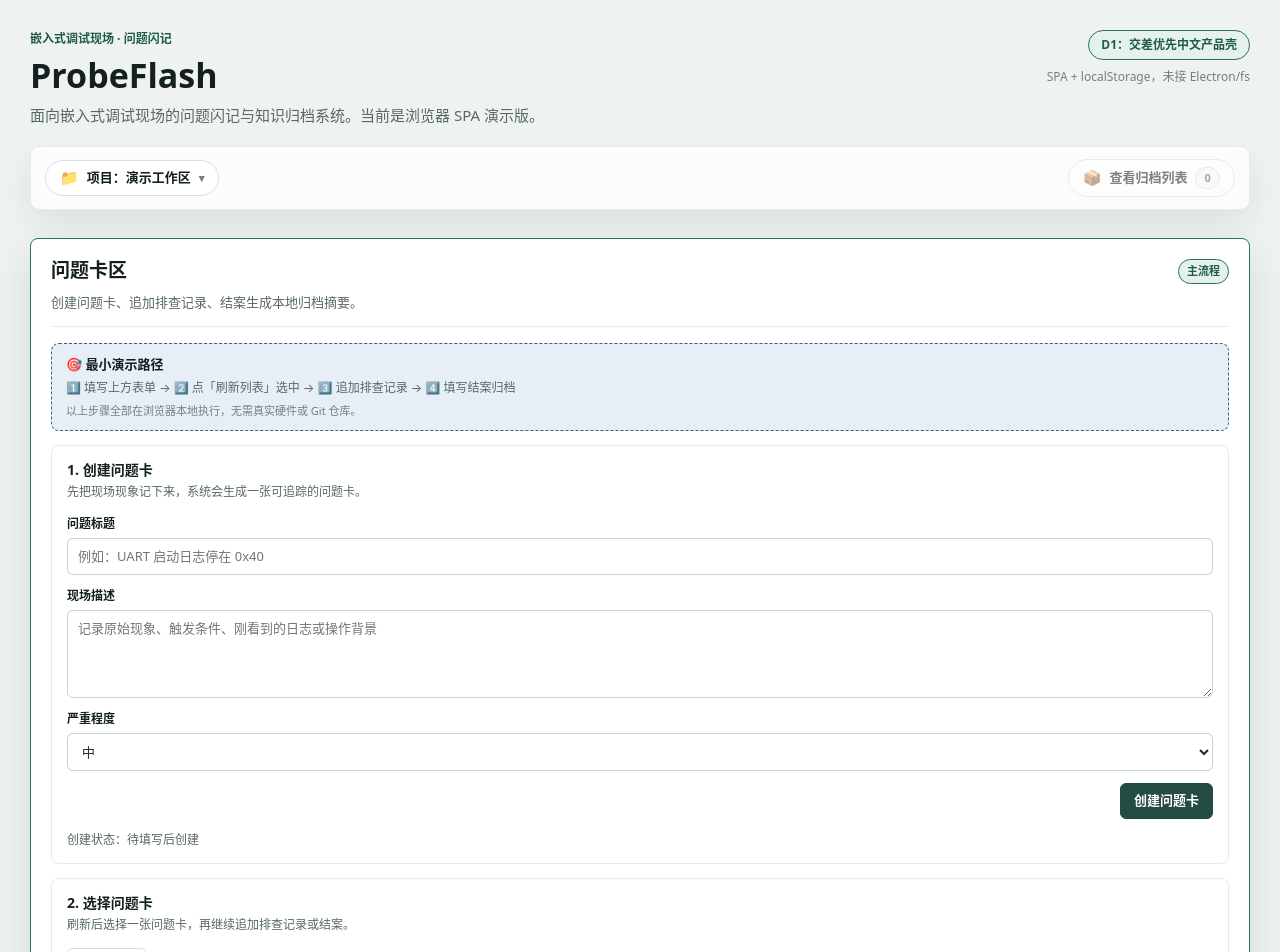
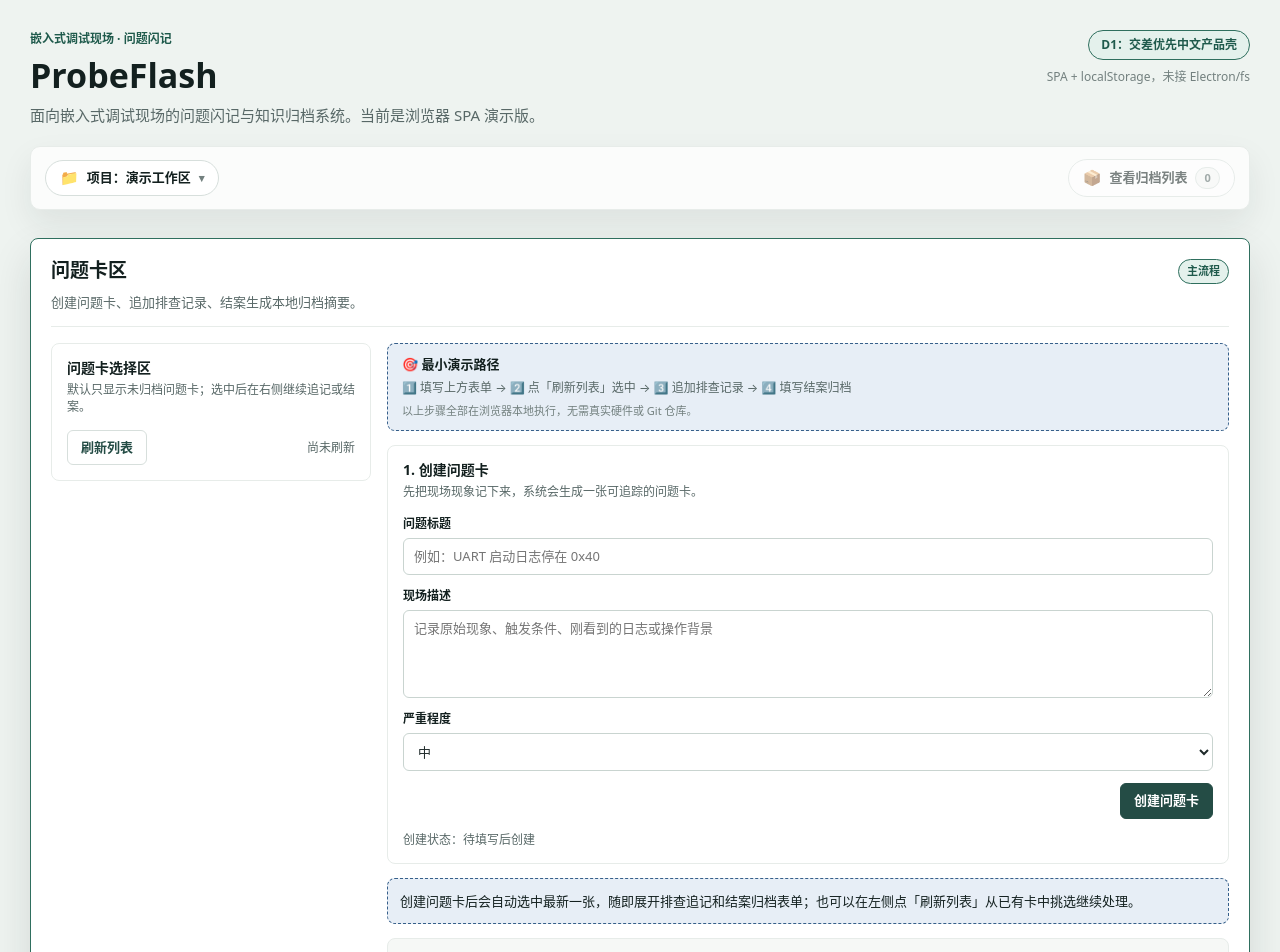
Before and after one commit to Jackrainman/AI_Hardware_Debug_Workspace, a React (Vite) app in the folder apps/desktop/: page / in a window 1280 px wide. Shown: the top 952 px of the page. Built offline with nearby package versions, Linux system fonts and the light colour scheme.

Commit message:
feat(desktop): add left issue rail

```diff
--- a/apps/desktop/src/App.css
+++ b/apps/desktop/src/App.css
@@ -695,6 +695,29 @@ select:focus-visible {
   gap: 14px;
 }
 
+.issue-workbench {
+  display: grid;
+  grid-template-columns: minmax(260px, 320px) minmax(0, 1fr);
+  align-items: start;
+  gap: 16px;
+}
+
+.issue-rail {
+  min-width: 0;
+}
+
+.issue-rail .list-view {
+  position: sticky;
+  top: 18px;
+}
+
+.issue-workspace {
+  display: flex;
+  flex-direction: column;
+  min-width: 0;
+  gap: 14px;
+}
+
 .demo-hint {
   display: flex;
   flex-direction: column;
@@ -1128,6 +1151,14 @@ select:focus-visible {
   .stage-tag {
     white-space: normal;
   }
+
+  .issue-workbench {
+    grid-template-columns: 1fr;
+  }
+
+  .issue-rail .list-view {
+    position: static;
+  }
 }
 
 @media (max-width: 560px) {
--- a/apps/desktop/src/App.tsx
+++ b/apps/desktop/src/App.tsx
@@ -244,8 +244,8 @@ function IssueCardListView({
   return (
     <div className="list-view" data-testid="issue-card-list">
       <div className="form-caption">
-        <h3>2. 选择问题卡</h3>
-        <p>刷新后选择一张问题卡，再继续追加排查记录或结案。</p>
+        <h3>问题卡选择区</h3>
+        <p>默认只显示未归档问题卡；选中后在右侧继续追记或结案。</p>
       </div>
       <div className="list-header">
         <button type="button" className="button-secondary" onClick={onRefresh}>
@@ -254,11 +254,11 @@ function IssueCardListView({
         <span className="storage-line" data-testid="list-summary">
           {result === null
             ? "尚未刷新"
-            : `有效 ${activeCards.length} 条 · 异常 ${result.invalid.length} 条`}
+            : `未归档 ${activeCards.length} 条 · 异常 ${result.invalid.length} 条`}
         </span>
       </div>
       {result && activeCards.length === 0 && result.invalid.length === 0 && (
-        <p className="empty-state">暂无问题卡。请先在上方表单填写标题并创建一张卡。</p>
+        <p className="empty-state">暂无未归档问题卡。请先在右侧创建一张卡。</p>
       )}
       {result && activeCards.length > 0 && (
         <ul className="list-items" data-testid="list-valid">
@@ -775,14 +775,18 @@ function IssuePane({ onCloseoutResult }: { onCloseoutResult: (summary: CloseoutS
 
   return (
     <div className="issue-pane-stack">
-      <DemoHint />
-      <IssueIntakeForm onCreated={handleCardCreated} />
+      <div className="issue-workbench">
+        <aside className="issue-rail" aria-label="问题卡选择区">
           <IssueCardListView
             result={cardList}
             selectedIssueId={selectedIssueId}
             onRefresh={refreshCardList}
             onSelect={handleSelect}
           />
+        </aside>
+        <section className="issue-workspace" aria-label="问题处理区">
+          <DemoHint />
+          <IssueIntakeForm onCreated={handleCardCreated} />
           <MainlineResultPanel
             selectedCard={selectedCard}
             recordCount={recordCount}
@@ -790,7 +794,7 @@ function IssuePane({ onCloseoutResult }: { onCloseoutResult: (summary: CloseoutS
           />
           {selectedIssueId === null && (
             <p className="empty-state issue-next-step">
-          创建问题卡后会自动选中最新一张，随即展开排查追记和结案归档表单；也可以点「刷新列表」从已有卡中挑选继续处理。
+              创建问题卡后会自动选中最新一张，随即展开排查追记和结案归档表单；也可以在左侧点「刷新列表」从已有卡中挑选继续处理。
             </p>
           )}
           {selectedIssueId !== null && (
@@ -807,6 +811,8 @@ function IssuePane({ onCloseoutResult }: { onCloseoutResult: (summary: CloseoutS
             </>
           )}
           <IssueStorageControls />
+        </section>
+      </div>
     </div>
   );
 }
```
Also changed, not shown: 3 other files (tests, documents, lock files or other folders). Lines whose indentation alone changed are shown as unchanged.
